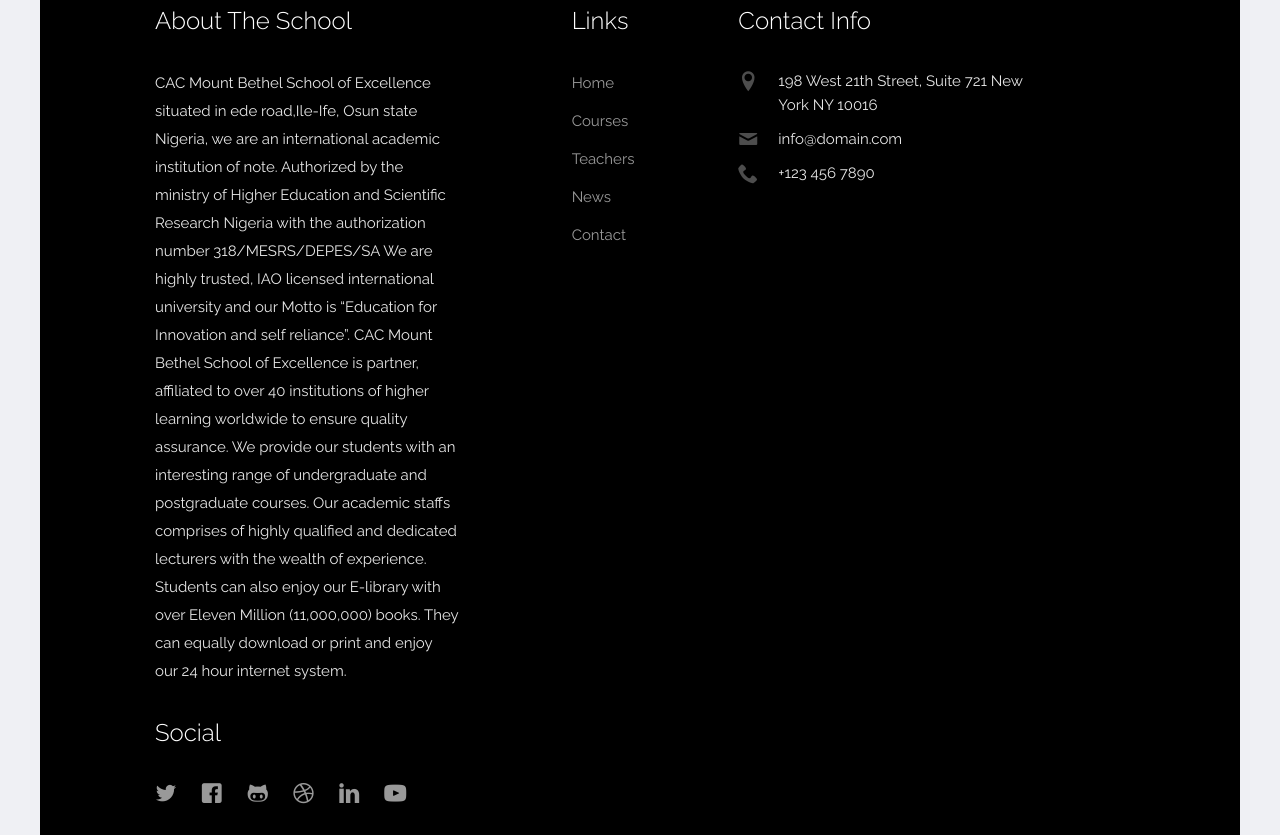
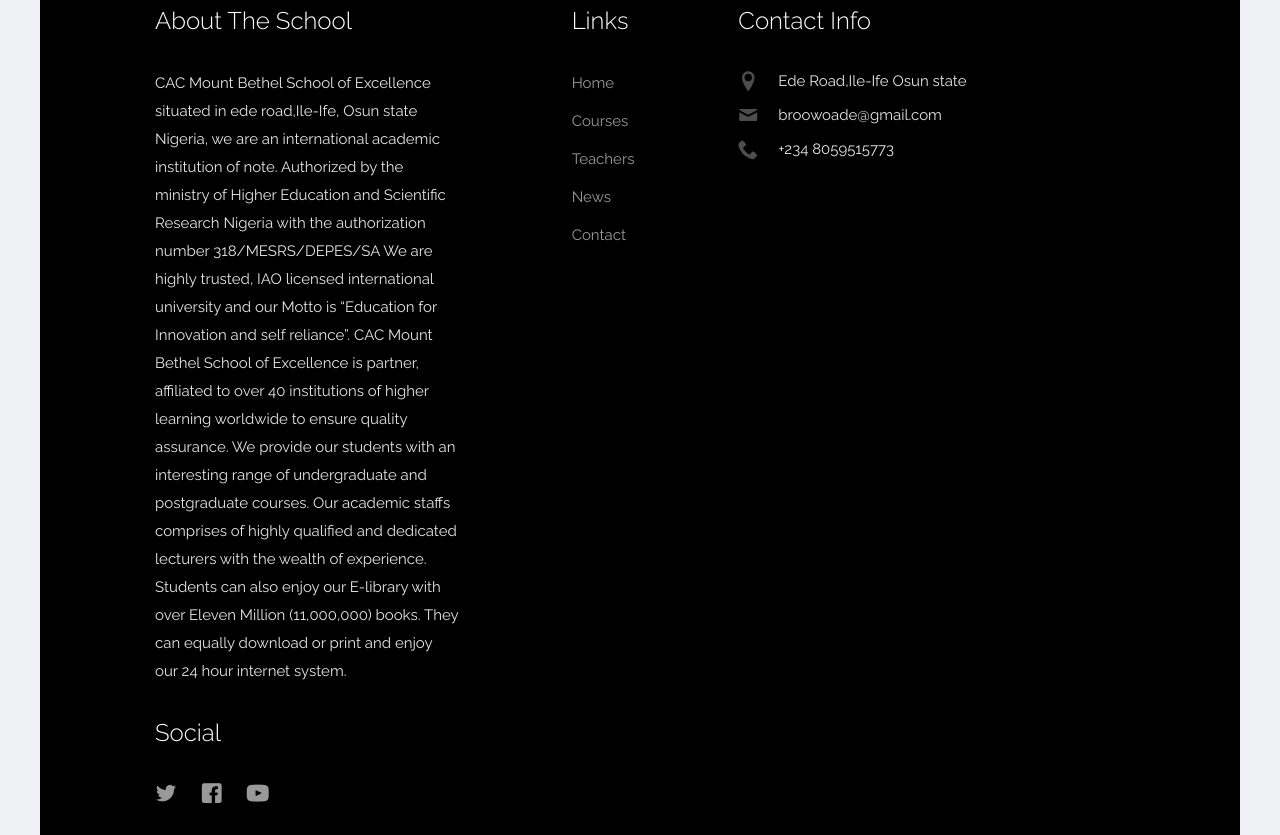
Before and after one commit to mountbethel/mountbethel.github.io, a website: page index.html in a window 1280 px wide. Shown: the part 8752-9587 px from the top of the page. Drawn offline with nearby package versions, Linux system fonts and the light colour scheme; files whose address does not match are found by name.

Commit message:
oluwaseun16

```diff
--- a/index.html
+++ b/index.html
@@ -694,9 +694,6 @@
                 <ul class="probootstrap-footer-social">
                   <li><a href="#"><i class="icon-twitter"></i></a></li>
                   <li><a href="#"><i class="icon-facebook"></i></a></li>
-                  <li><a href="#"><i class="icon-github"></i></a></li>
-                  <li><a href="#"><i class="icon-dribbble"></i></a></li>
-                  <li><a href="#"><i class="icon-linkedin"></i></a></li>
                   <li><a href="#"><i class="icon-youtube"></i></a></li>
                 </ul>
               </div>
@@ -717,9 +714,9 @@
               <div class="probootstrap-footer-widget">
                 <h3>Contact Info</h3>
                 <ul class="probootstrap-contact-info">
-                  <li><i class="icon-location2"></i> <span>198 West 21th Street, Suite 721 New York NY 10016</span></li>
-                  <li><i class="icon-mail"></i><span>info@domain.com</span></li>
-                  <li><i class="icon-phone2"></i><span>+123 456 7890</span></li>
+                  <li><i class="icon-location2"></i> <span> Ede Road,Ile-Ife Osun state</span></li>
+                  <li><i class="icon-mail"></i><span>broowoade@gmail.com</span></li>
+                  <li><i class="icon-phone2"></i><span>+234 8059515773</span></li>
                 </ul>
               </div>
             </div>
```
